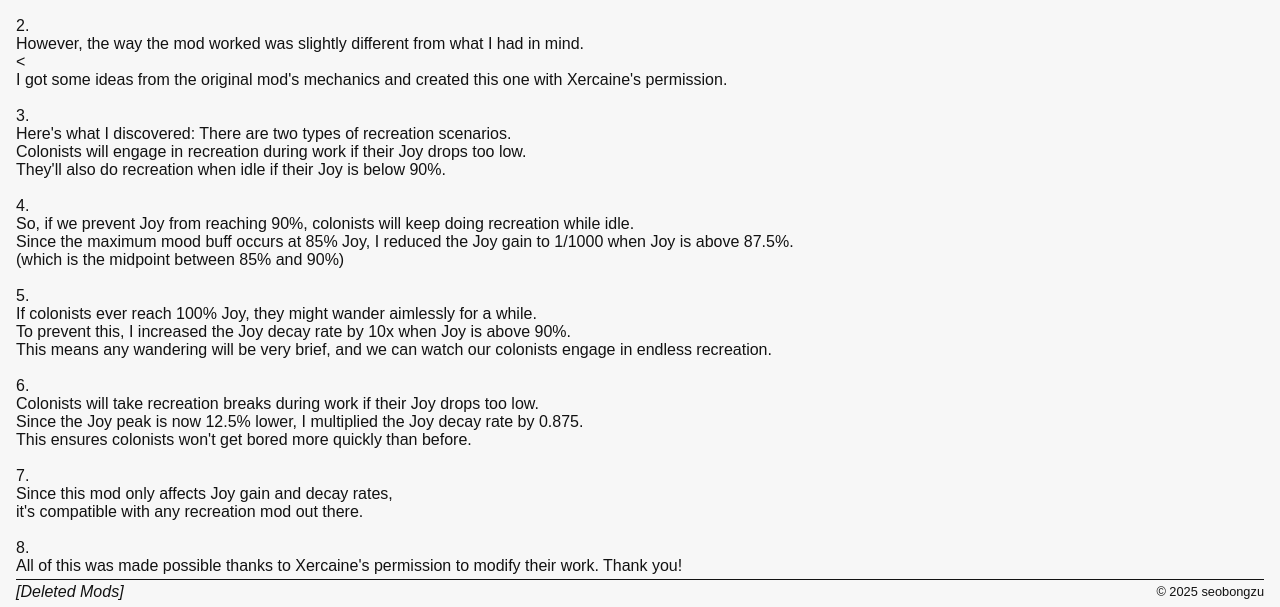
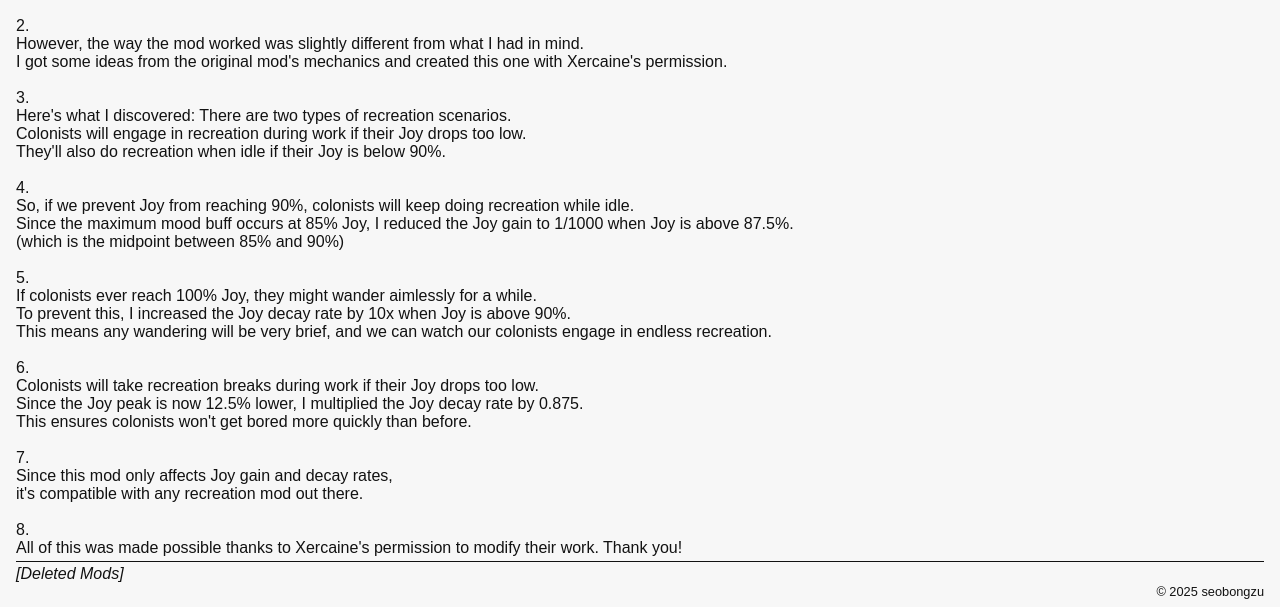
Before and after one commit to seobongzu/seobongzu.github.io, a Jekyll site: the page built from _posts/2025-01-19-Endless-Recreation.md, in a window 1280 px wide and 1191 px high. Shown: the part 584-1191 px from the top of the window. Built offline with Jekyll 4.4.1, drawn with Linux system fonts in a browser that asks for light colours.

```diff
--- a/_posts/2025-01-19-Endless-Recreation.md
+++ b/_posts/2025-01-19-Endless-Recreation.md
@@ -12,7 +12,7 @@ category: rimworld
 <p>It was exactly the mod I'd been looking for.</p>
 <br>
 <p>2.</p>
-<p>However, the way the mod worked was slightly different from what I had in mind.</p><
+<p>However, the way the mod worked was slightly different from what I had in mind.</p>
 <p>I got some ideas from the original mod's mechanics and created this one with Xercaine's permission.</p>
 <br>
 <p>3.</p>
```
